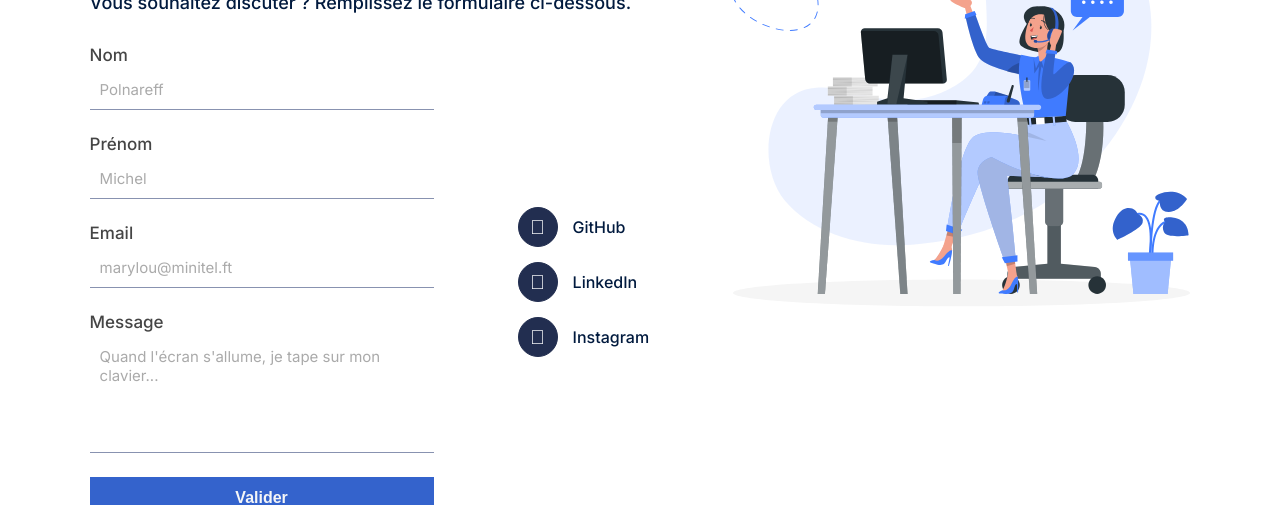
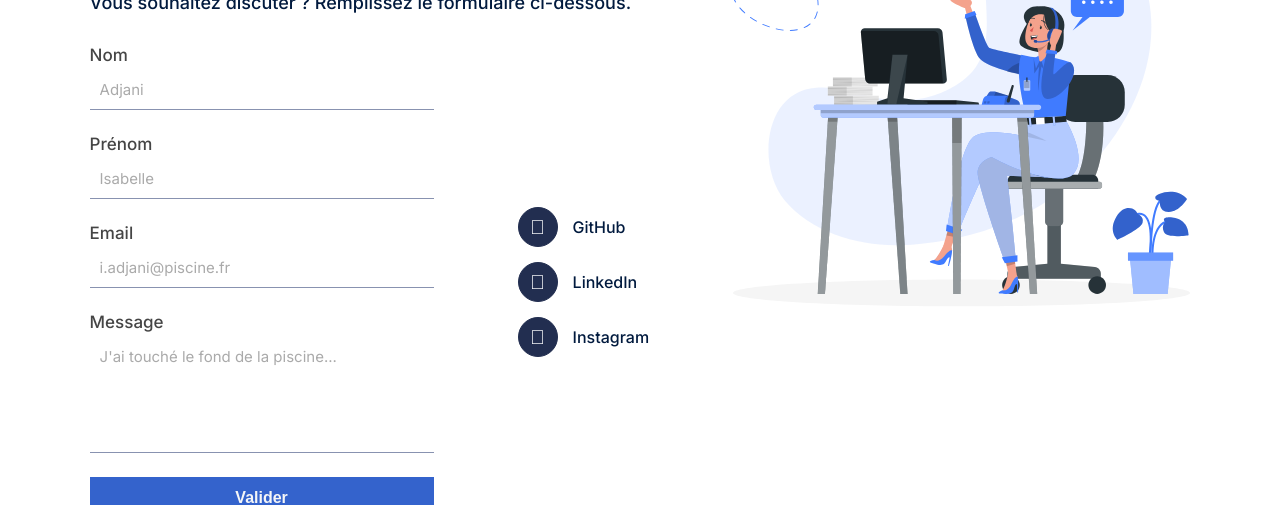
Before and after one commit to J-D25/portfolio, a React (Create React App) app: page /contact in a window 1280 px wide. Shown: the part 197-702 px from the top of the page. Built offline with nearby package versions, Linux system fonts and the light colour scheme.

Commit message:
src/components/Contact.js : réécriture en React du random

```diff
--- a/src/components/Contact.js
+++ b/src/components/Contact.js
@@ -1,4 +1,4 @@
-import {useState, useRef} from "react";
+import { useState, useRef, useEffect } from "react";
 import './App.css';
 import './Contact.css';
 import Mail from "../data/mail.php"
@@ -6,13 +6,19 @@ import illustration from "../assets/contact.svg";
 import placeholders from "../data/contactPlaceholders.json";
 
 export default function Contact() {
+
+  useEffect(() => {
     const Rand = Math.floor(Math.random() * (placeholders.length));
+    setRand(Rand);
+  }, []);
   const [name, setName] = useState("");
   const [firstName, setFirstName] = useState("");
   const [email, setEmail] = useState("");
   const [message, setMessage] = useState("");
+  const [rand, setRand] = useState(0);
+
   const formContact = useRef(null)
-  function handleFormSubmit(e){
+  function handleFormSubmit(e) {
     e.preventDefault();
     const data = new FormData(formContact.current);
     fetch(Mail, { method: "POST", body: data })
@@ -33,24 +39,24 @@ export default function Contact() {
       <h1>Contact</h1>
       <p className="App-subtitle">Vous souhaitez discuter ? Remplissez le formulaire ci-dessous.</p>
       <div className="Contact-means">
-        <form ref={formContact} onSubmit={handleFormSubmit}>
+        <form ref={formContact} onSubmit={handleFormSubmit} noValidate>
           <div className="Contact-means-formInput">
             <label htmlFor="form-name">Nom</label>
-            <input type="text" id="form-name" name="lname" value={name} onChange={e => setName(e.target.value)} placeholder={placeholders[Rand].lname} required/>
+            <input type="text" id="form-name" name="lname" value={name} onChange={e => setName(e.target.value)} placeholder={placeholders[rand].lname} required />
           </div>
           <div className="Contact-means-formInput">
             <label htmlFor="form-firstname">Prénom</label>
-            <input type="text" id="form-firstname" name="fname" value={firstName} onChange={e => setFirstName(e.target.value)} placeholder={placeholders[Rand].fname} required/>
+            <input type="text" id="form-firstname" name="fname" value={firstName} onChange={e => setFirstName(e.target.value)} placeholder={placeholders[rand].fname} required />
           </div>
           <div className="Contact-means-formInput">
             <label htmlFor="form-email">Email</label>
-            <input type="email" id="form-email" name="mail" value={email} onChange={e => setEmail(e.target.value)} placeholder={placeholders[Rand].mail} required/>
+            <input type="email" id="form-email" name="mail" value={email} onChange={e => setEmail(e.target.value)} placeholder={placeholders[rand].mail} required />
           </div>
           <div className="Contact-means-formInput">
             <label htmlFor="form-message">Message</label>
-            <textarea type="text" id="form-message" name="message" value={message} onChange={e => setMessage(e.target.value)} placeholder={placeholders[Rand].message} required rows="5"/>
+            <textarea type="text" id="form-message" name="message" value={message} onChange={e => setMessage(e.target.value)} placeholder={placeholders[rand].message} required rows="5" />
           </div>
-          <input type="submit" className="button" value="Valider"/>
+          <input type="submit" className="button" value="Valider" />
         </form>
         <div className="Contact-means-socials">
           <div className="Contact-means-socials-link">
```
Lines whose indentation alone changed are shown as unchanged.
